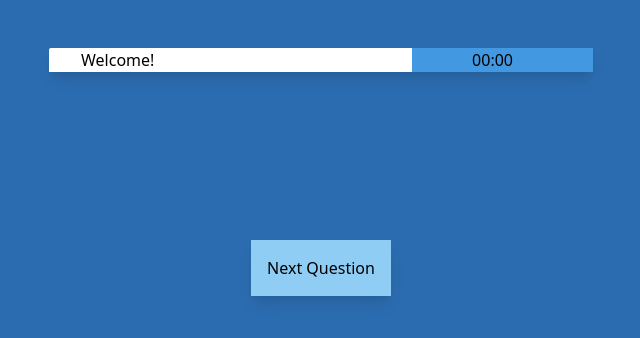
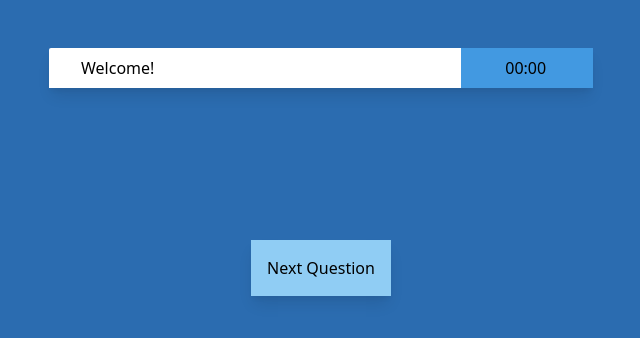
Before and after one commit to shivam-giri/fk, a Nuxt app: page /quiz/quiz in a window 1280 px wide. Shown: the top 338 px of the page, without its empty margins (319-959 px from the left). Built offline with nearby package versions, Linux system fonts and the light colour scheme.

Commit message:
welcome modified

```diff
--- a/pages/quiz/quiz.vue
+++ b/pages/quiz/quiz.vue
@@ -2,7 +2,7 @@
   <div class="flex justify-center item-center max-w-full min-h-screen h-full bg-blue-700">
     <div class="grid table-row w-1/2 h-16 p-12">
       <div class="flex justify-between rounded-t-sm bg-white shadow-lg z-1">
-        <div class="flex items-center pl-8 pr-8 ">
+        <div class="flex items-center container p-2 pl-8 pr-8 ">
           <h4>
             Welcome!
             <span class="name"></span>
```
